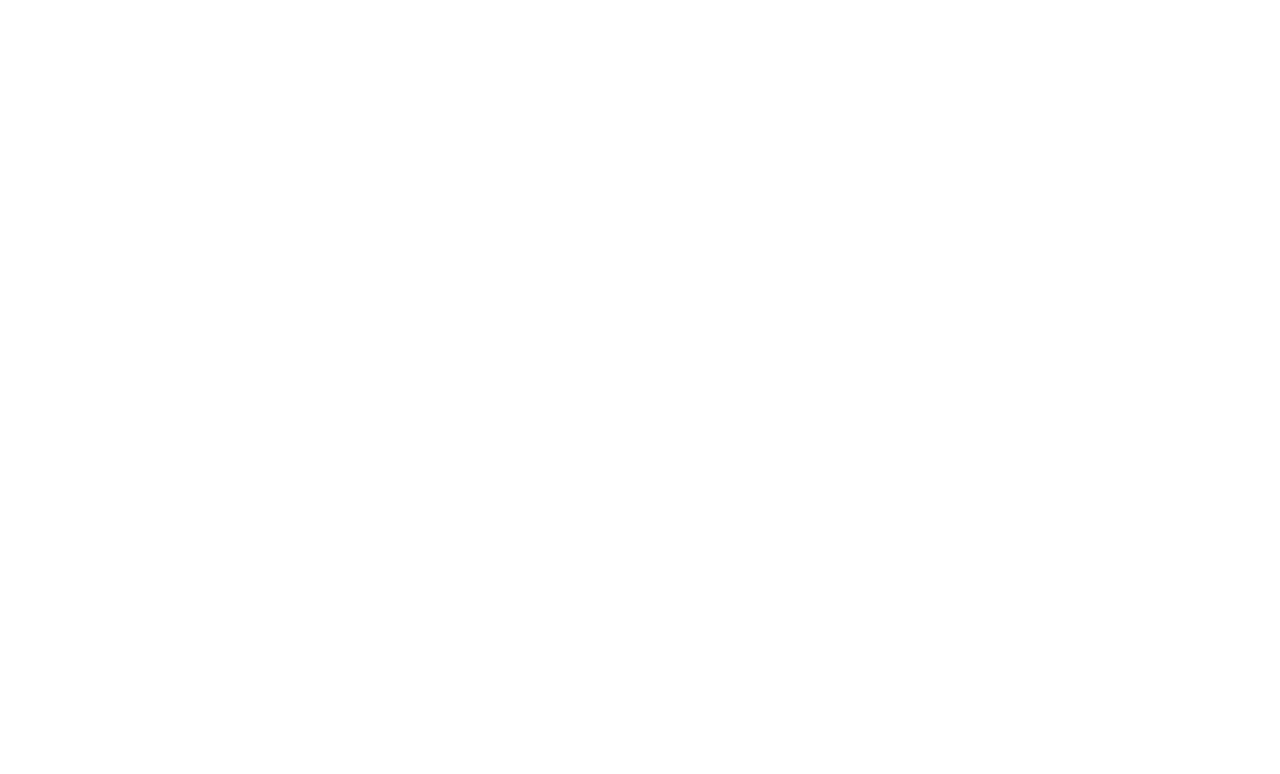
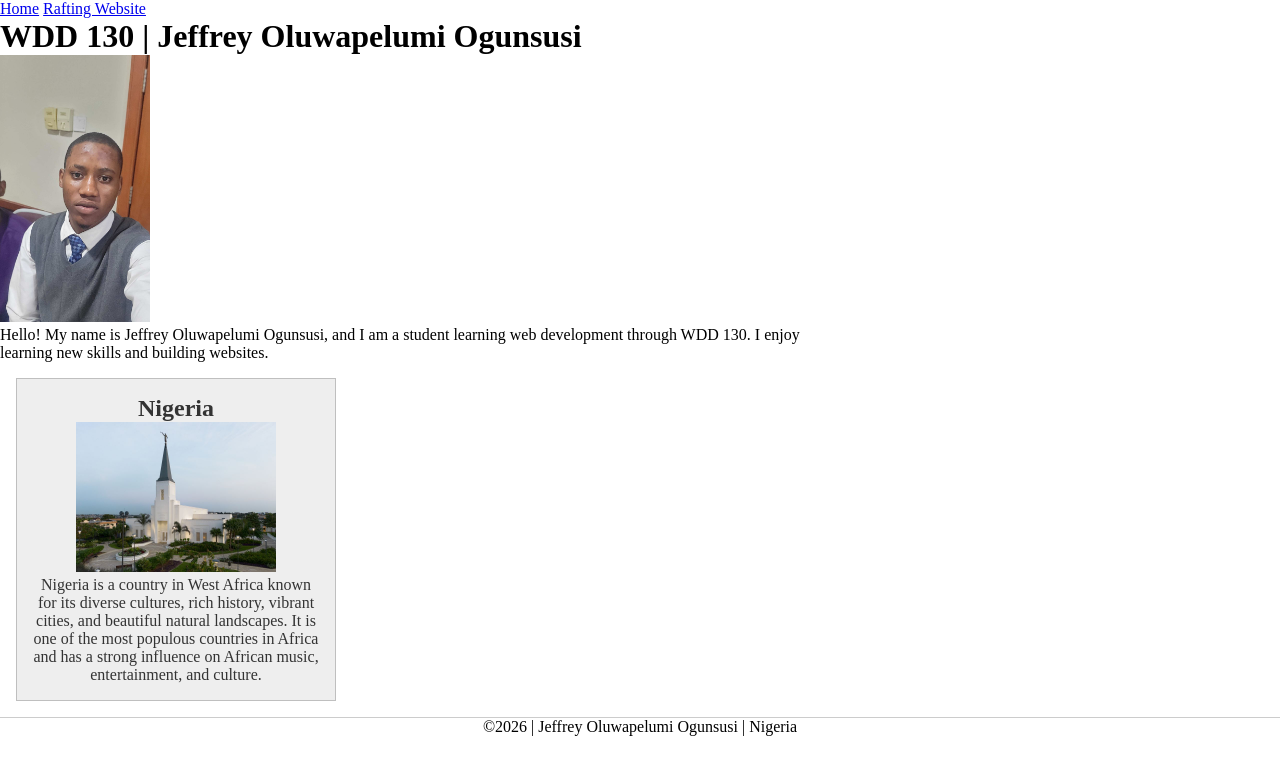
Before and after one commit to ogunmepon1-pen/wdd130, a plain HTML site: page week02/basic-layout.html in a window 1280 px wide. Drawn offline with Linux system fonts and the light colour scheme.

Commit message:
i created the homepage enhancement.html

```diff
--- a/week02/basic-layout.html
+++ b/week02/basic-layout.html
@@ -1,14 +1,49 @@
 <!DOCTYPE html>
-<html lang="en">
+<html lang="en-US">
 
 <head>
     <meta charset="UTF-8">
     <meta name="viewport" content="width=device-width, initial-scale=1.0">
-    <title>placeholder</title>
+    <title>WDD 130 | Jeffrey Oluwapelumi Ogunsusi</title>
+    <meta name="description" content="Jeffrey Oluwapelumi Ogunsusi's WDD 130 course home page. This page showcases coursework and web development projects.">
+    <meta name="author" content="Jeffrey Oluwapelumi Ogunsusi">
+    <link rel="stylesheet" href="styles/styles.css">
 </head>
 
 <body>
+    <header>
+        <nav>
+            <a href="#">Home</a>
+            <a href="wwr/">Rafting Website</a>
+        </nav>
+    </header>
 
+    <main>
+        <h1>WDD 130 | Jeffrey Oluwapelumi Ogunsusi</h1>
+
+        <img src="images/profile.jpg" alt="Jeffrey Oluwapelumi Ogunsusi">
+
+        <p>
+            Hello! My name is Jeffrey Oluwapelumi Ogunsusi, and I am a student
+            learning web development through WDD 130. I enjoy learning new
+            skills and building websites.
+        </p>
+    </main>
+
+    <aside>
+        <h2>Nigeria</h2>
+        <img src="images/nigeria.jpg" alt="Beautiful landscape in Nigeria">
+        <p>
+            Nigeria is a country in West Africa known for its diverse cultures,
+            rich history, vibrant cities, and beautiful natural landscapes.
+            It is one of the most populous countries in Africa and has a strong
+            influence on African music, entertainment, and culture.
+        </p>
+    </aside>
+
+    <footer>
+        <p>©2026 | Jeffrey Oluwapelumi Ogunsusi | Nigeria</p>
+    </footer>
 </body>
 
 </html>
--- /dev/null
+++ b/week02/styles/styles.css
@@ -0,0 +1,39 @@
+* {
+    margin: 0;
+    padding: 0;
+    box-sizing: border-box;
+}
+
+main {
+    max-width: 840px;
+}
+
+main img {
+    width: 150px;
+    height: auto;
+}
+
+aside {
+    width: 20rem;
+    margin: 1rem;
+    border: 1px solid rgb(0 0 0 / 0.2);
+    padding: 1rem;
+    background-color: #eee;
+    color: #333;
+    text-align: center;
+}
+
+aside img {
+    width: 200px;
+    height: auto;
+}
+
+p {
+    padding: 0;
+}
+
+footer {
+    margin-top: 1rem;
+    border-top: 1px solid rgb(0 0 0 / 0.2);
+    text-align: center;
+}
```
Also changed, not shown: week02/images/nigeria.jpg (added), week02/images/profile.jpg (added).
